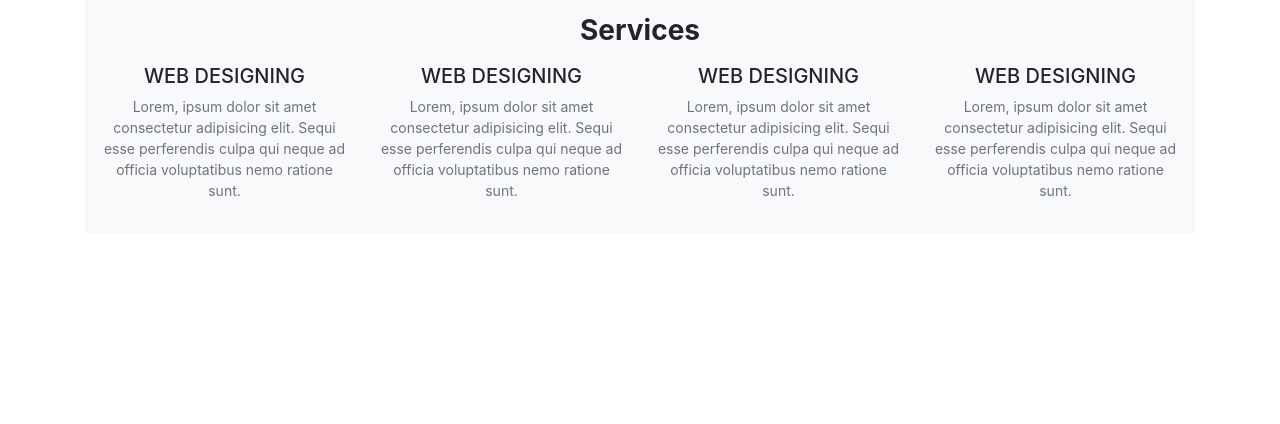
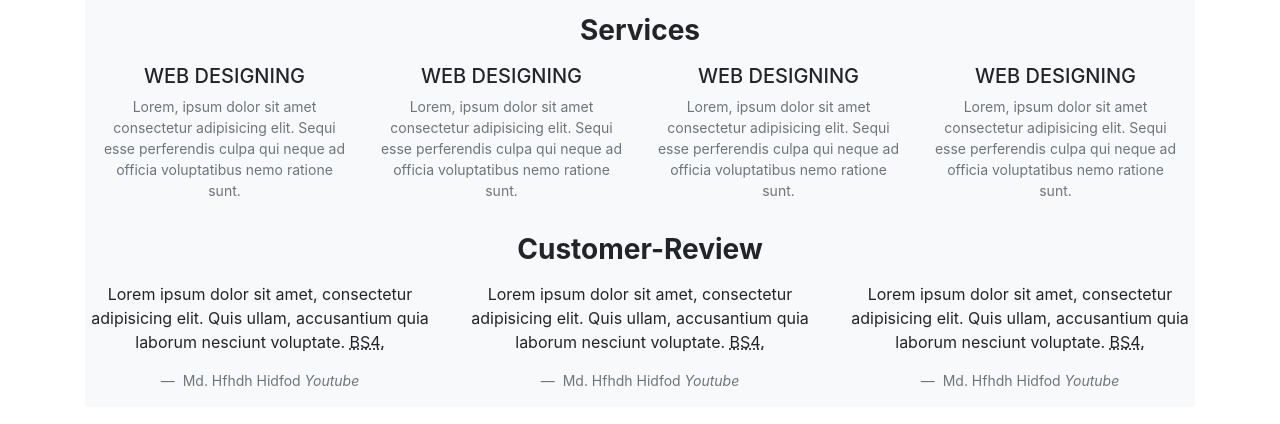
Before and after one commit to Yeamin-Sheikh/HTML-BS, a plain HTML site: page bootstrap2.html in a window 1280 px wide. Shown: the part 90-514 px from the top of the page. Drawn offline with nearby package versions, Linux system fonts and the light colour scheme; files that its build step writes are made by us from their sources.

Commit message:
blockquote, abbr & ftr

```diff
--- a/bootstrap2.html
+++ b/bootstrap2.html
@@ -17,6 +17,7 @@
         </header>
 
         <main>
+            <!-- about me section starts here -->
             <div class="service-section bg-light p-3">
                 <div class="title text-center mb-3">
                     <h3 class="font-weight-bolder">Services</h3>
@@ -40,6 +41,45 @@
                     </div>
                 </div>
             </div>
+            <!-- about me section ends here -->
+            <!-- customer review section starts here -->
+
+            <div class="customer-review bg-light">
+                <div class="title text-center mb-3">
+                    <h3 class="font-weight-bolder">Customer-Review</h3>
+                </div>
+
+                <div class="row text-center">
+                    <div class="col-lg-4">
+                        <blockquote cite="blockquote">
+                            <p>Lorem ipsum dolor sit amet, consectetur adipisicing elit. Quis ullam, accusantium quia laborum nesciunt voluptate. <abbr title="bootstrap4">BS4.</abbr></p>
+                            <footer class="blockquote-footer">
+                                Md. Hfhdh Hidfod <cite> Youtube</cite>
+                            </footer>
+                        </blockquote>
+                    </div>
+                    <div class="col-lg-4">
+                        <blockquote cite="blockquote">
+                            <p>Lorem ipsum dolor sit amet, consectetur adipisicing elit. Quis ullam, accusantium quia laborum nesciunt voluptate. <abbr title="bootstrap4">BS4.</abbr></p>
+                            <footer class="blockquote-footer">
+                                Md. Hfhdh Hidfod <cite> Youtube</cite>
+                            </footer>
+                        </blockquote>
+                    </div>
+                    <div class="col-lg-4">
+                        <blockquote cite="blockquote">
+                            <p>Lorem ipsum dolor sit amet, consectetur adipisicing elit. Quis ullam, accusantium quia laborum nesciunt voluptate. <abbr title="bootstrap4">BS4.</abbr></p>
+                            <footer class="blockquote-footer">
+                                Md. Hfhdh Hidfod <cite> Youtube</cite>
+                            </footer>
+                        </blockquote>
+                    </div>
+                </div>
+
+            </div>
+
+
+            <!-- customer review section ends here -->
         </main>
 
         <footer>
```
